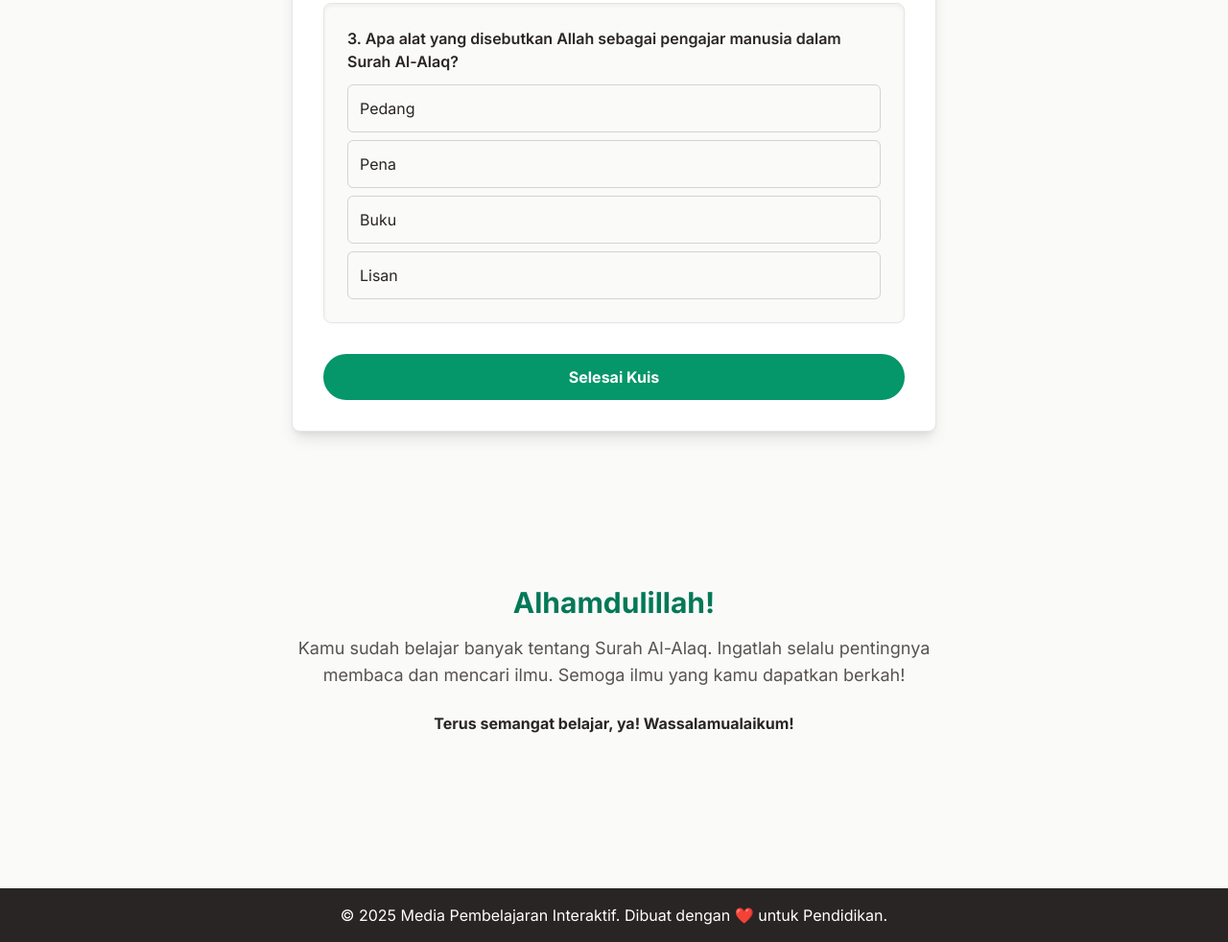
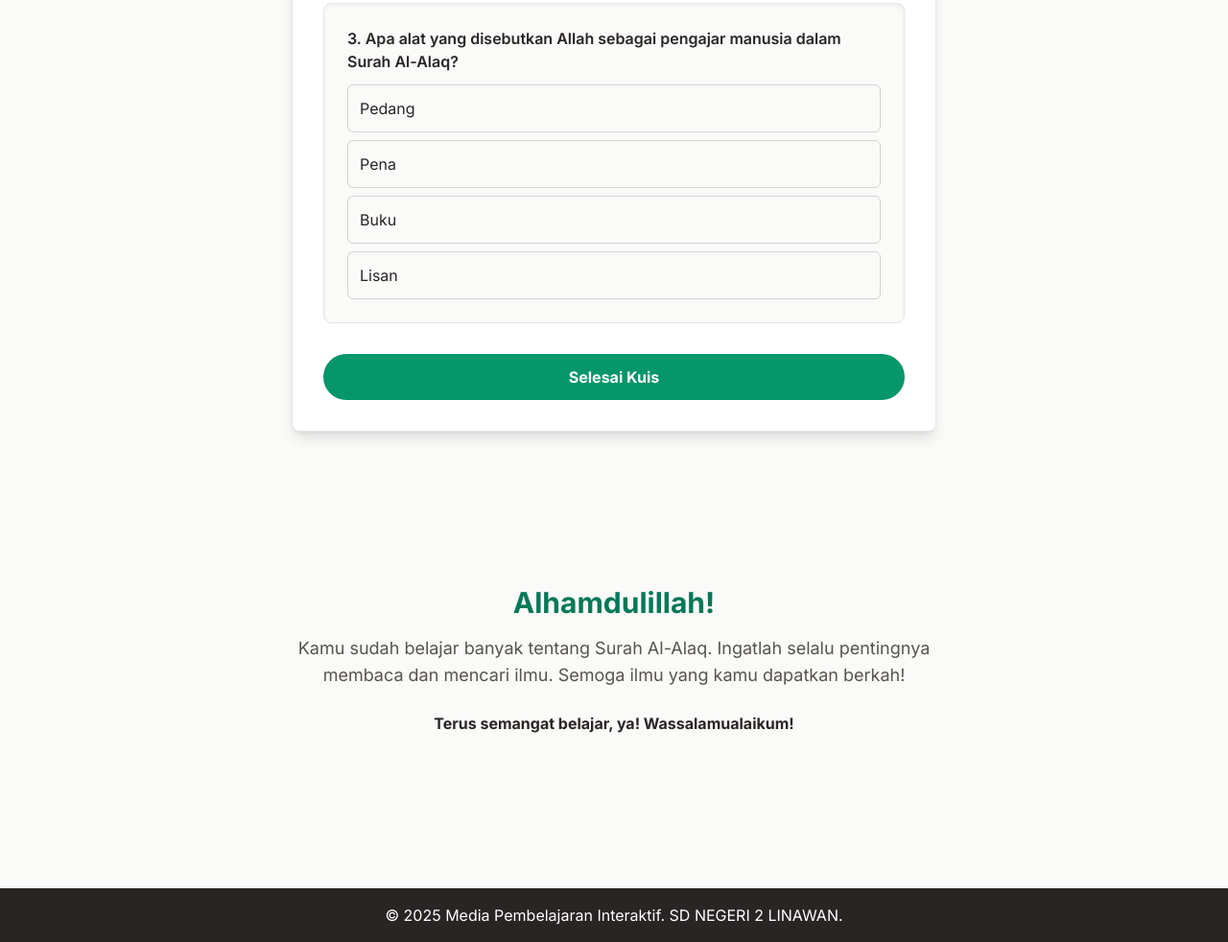
Before and after one commit to sdn2linawan/belajar-al-alaq, a plain HTML site: page index.html in a window 1280 px wide. Shown: the part 4518-5500 px from the top of the page at 96% size. Drawn offline with nearby package versions, Linux system fonts and the light colour scheme; a web font is replaced by a local one.

Commit message:
Update index.html

```diff
--- a/index.html
+++ b/index.html
@@ -239,7 +239,7 @@
     </main>
 
     <footer class="bg-stone-800 text-white text-center py-4 mt-12">
-        <p>&copy; 2025 Media Pembelajaran Interaktif. Dibuat dengan ❤️ untuk Pendidikan.</p>
+        <p>&copy; 2025 Media Pembelajaran Interaktif. SD NEGERI 2 LINAWAN.</p>
     </footer>
 
     <script>
```
